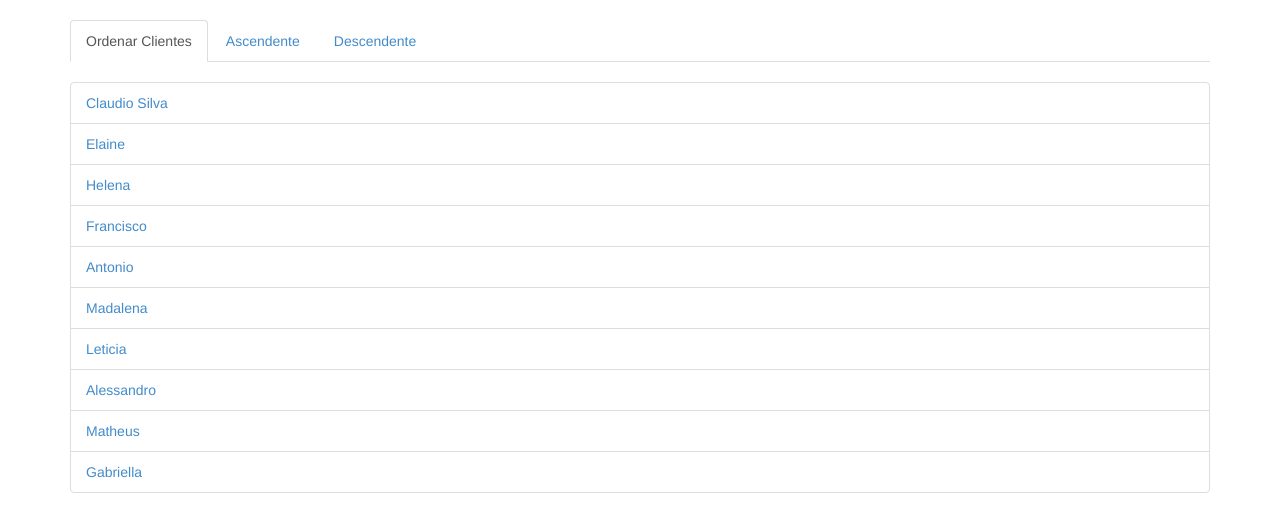
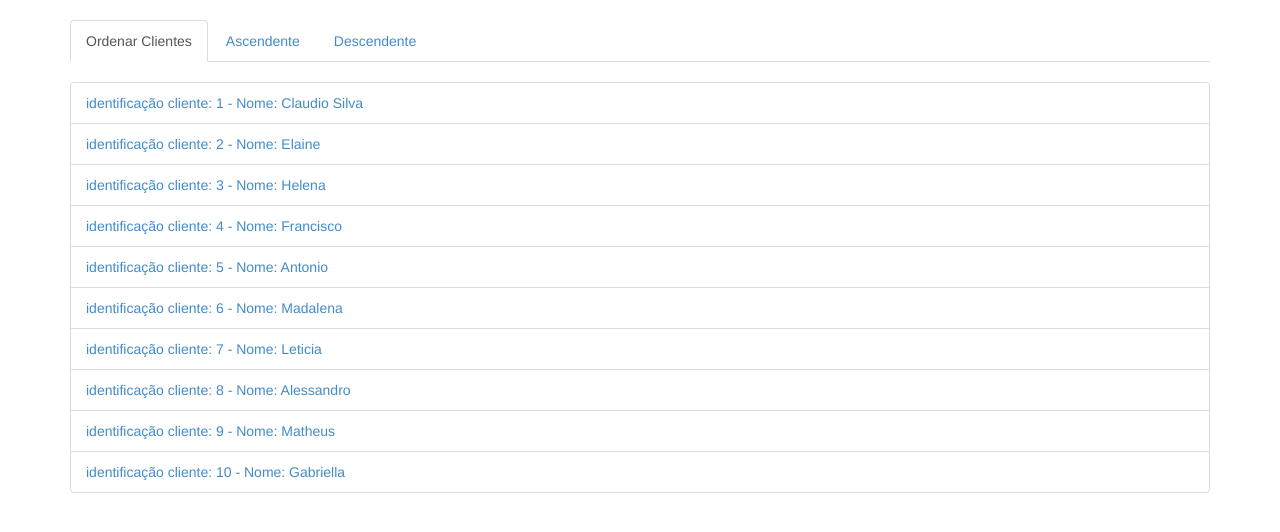
Before and after one commit to claudiofsilva/projetofase1oo, a PHP site: page /index.php in a window 1280 px wide. Shown: the top 532 px of the page. Run offline with PHP 8.4, Linux system fonts and the light colour scheme.

Commit message:
Entrega Projeto

```diff
--- a/index.php
+++ b/index.php
@@ -69,10 +69,14 @@ $arrClientes = array(
 if($_GET){
 	if($_GET['ordem'] == 'ascendente'){
 		ksort ($arrClientes);
-	}else{
+	}elseif($_GET['ordem'] == 'descendente'){
 		krsort ($arrClientes);
 	}
 }
+
+ini_set('display_errors', true);
+error_reporting(E_ALL | E_STRICT);
+
 
 ?>
 
@@ -90,7 +94,7 @@ if($_GET){
     <body>
 
         <div class="container">
-
+			<?php if(!$_GET or isset($_GET['ordem'])) { ?>
 			<ul class="nav nav-tabs" role="tablist">
 				<li class="active"><a href="#">Ordenar Clientes</a></li>
 				<li><a href="?ordem=ascendente">Ascendente</a></li>
@@ -101,10 +105,25 @@ if($_GET){
 
 			<ul class="list-group">
 				<?php foreach($arrClientes as $chave => $valor){ ?>
-				  <li class="list-group-item"><a href="<?php echo $chave;?>"><?php echo $valor['nome']?></a></li>
+				  <li class="list-group-item"><a href="<?php echo '?cliente='.$chave;?>"><?php echo 'identificação cliente: '.$chave.' - Nome: '. $valor['nome']?></a></li>
 				<?php } ?>
 			</ul>
+			<?php }elseif($_GET['cliente']) { ?>
+                <ul class="nav nav-tabs" role="tablist">
+                    <li class="active"><a href="#">Cliente</a></li>
+                    <li><a href="/">Voltar</a></li>
+                </ul>
 
+                <div class="separaBloco"></div>
+
+                <ul class="list-group">
+                    <li class="list-group-item"><?php echo "Nome: ".$arrClientes[$_GET['cliente']]['nome']?></li>
+                    <li class="list-group-item"><?php echo "Endereço: ".$arrClientes[$_GET['cliente']]['endereco']?></li>
+                    <li class="list-group-item"><?php echo "Cidade: ".$arrClientes[$_GET['cliente']]['cidade']?></li>
+                    <li class="list-group-item"><?php echo "CPF: ".$arrClientes[$_GET['cliente']]['cpf']?></li>
+                 </ul>
+
+            <?php } ?>
         </div>
 
     </body>
```
Also changed, not shown: classes/Cliente.php (line endings or trailing spaces).
